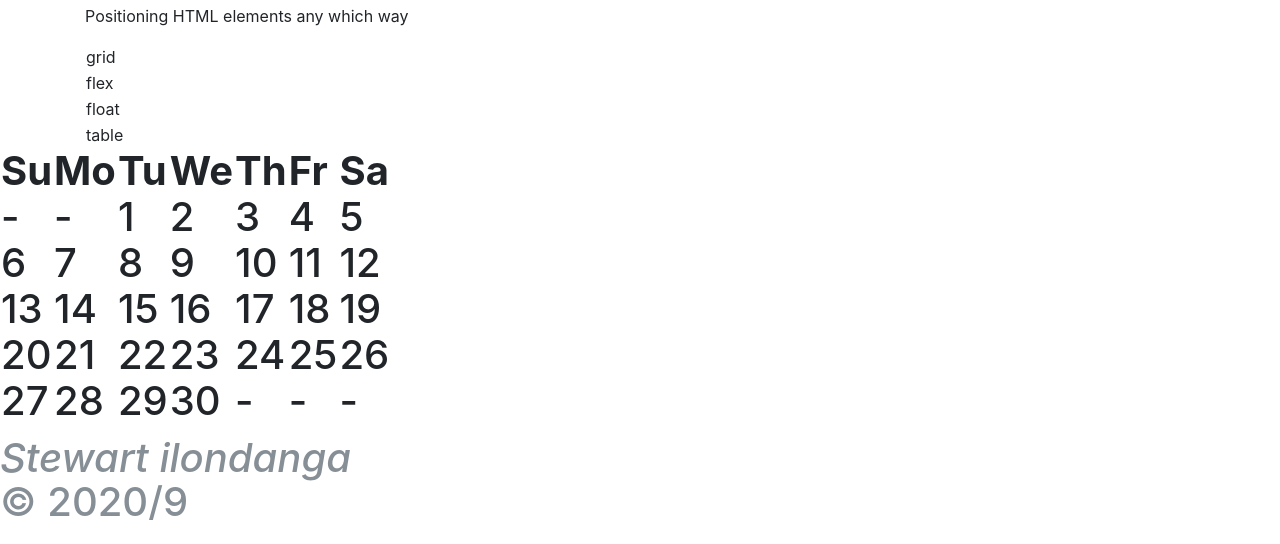
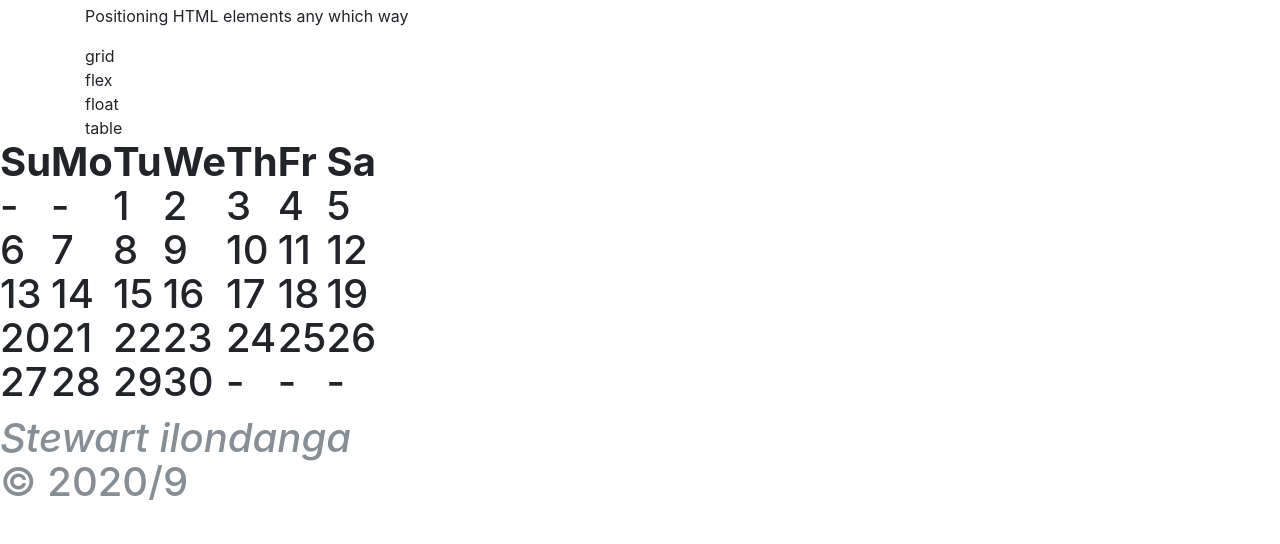
Before and after one commit to stewilondanga/library-shelf, a plain HTML site: page index.html in a window 1280 px wide. Shown: the part 348-892 px from the top of the page. Drawn offline with nearby package versions, Linux system fonts and the light colour scheme.

Commit message:
add css/styles.css

```diff
--- a/css/styles.css
+++ b/css/styles.css
@@ -1,4 +1,11 @@
 @import url("https://fonts.googleapis.com/css?family=Montserrat:900|Ubuntu+Mono");
+
+* {
+  box-sizing: border-box;
+  margin: 0;
+  padding: 0;
+}
+
 /*
 
 .my_social {
@@ -16,11 +23,6 @@
   height: 1.5em;
 }
 
-* {
-  box-sizing: border-box;
-  margin: 0;
-  padding: 0;
-}
 body {
   min-height: 100vh;
   width: 100%;
```
